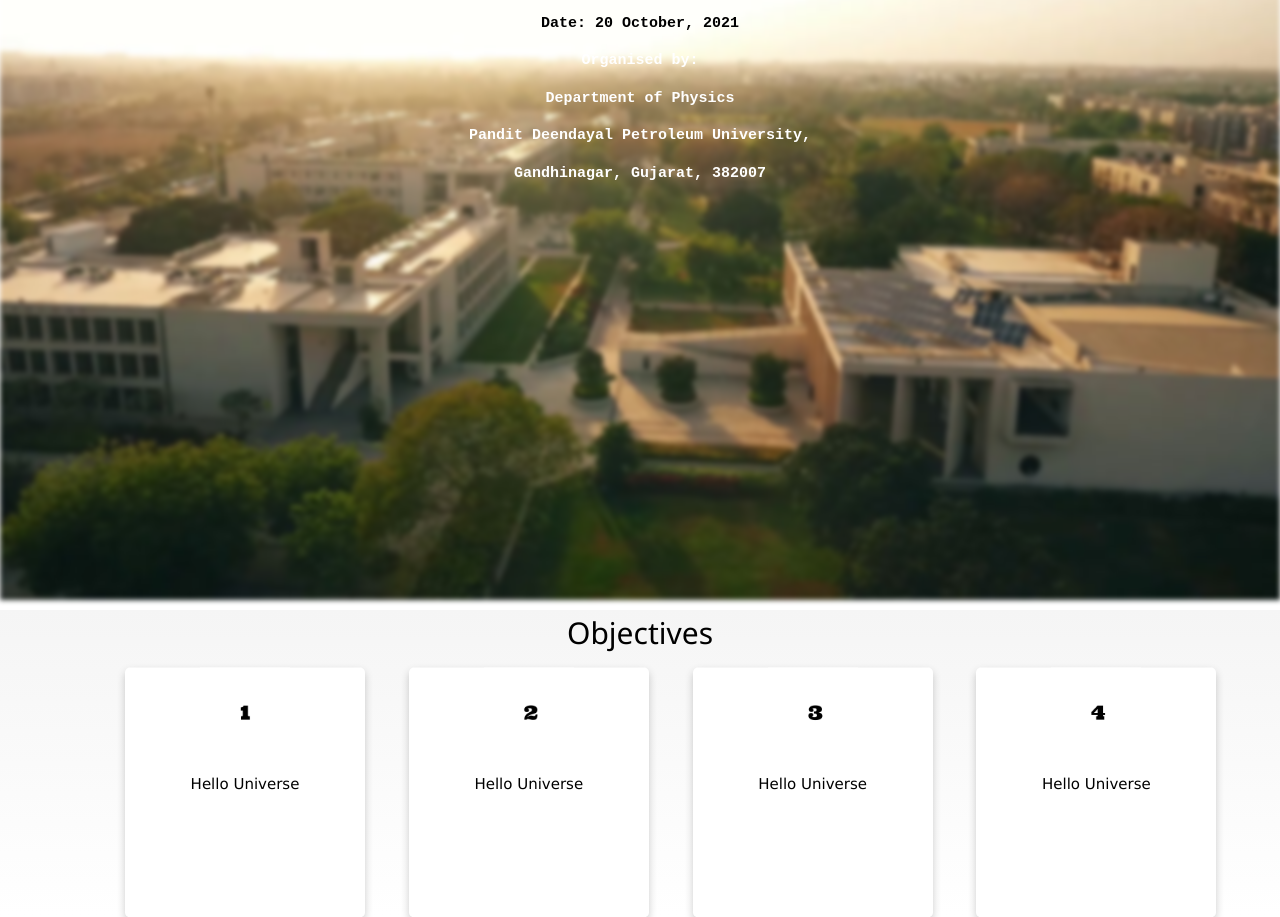
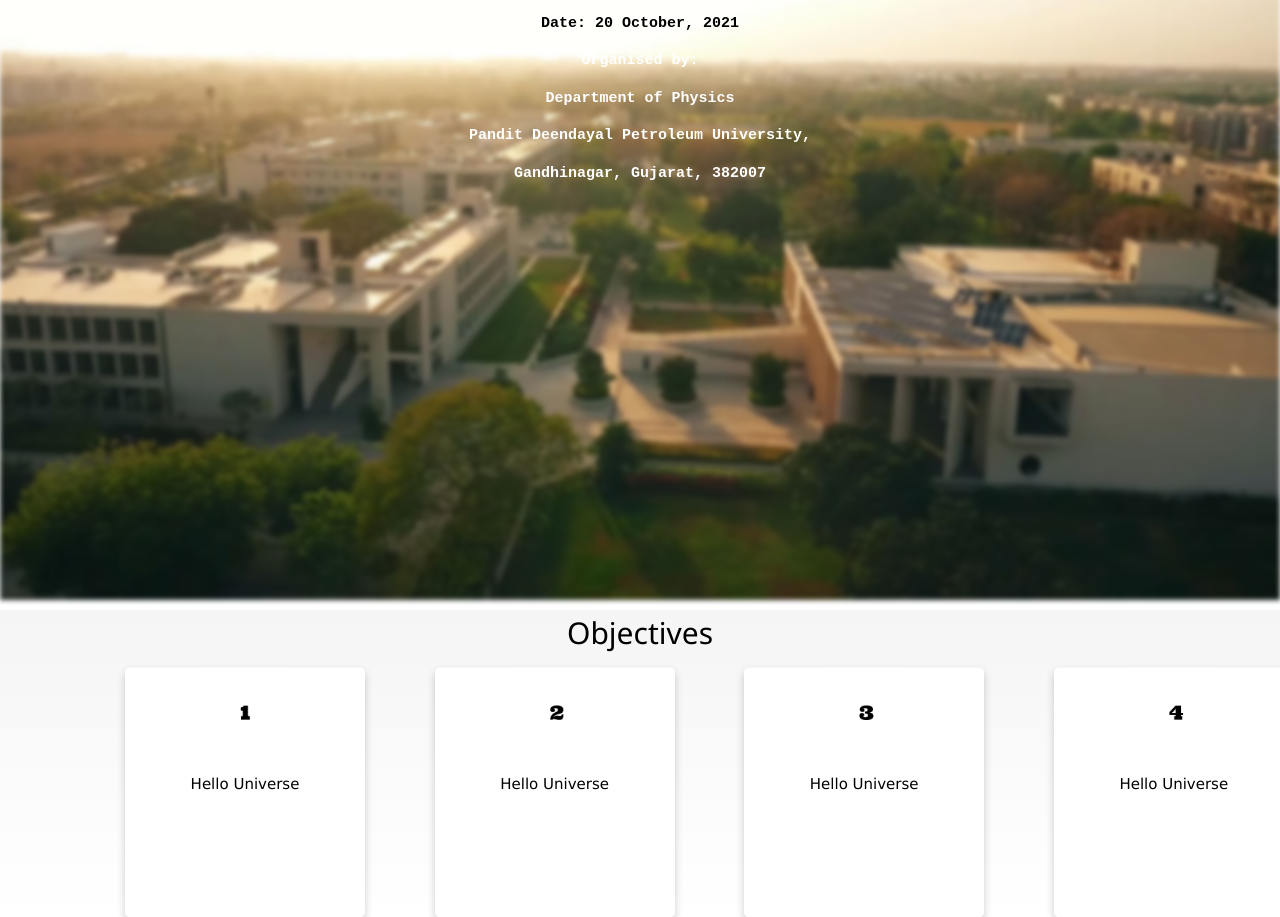
Before and after one commit to iccmp2021/iccmp2021.github.io, a plain HTML site: page index.html in a window 1280 px wide. Shown: the part 254-1171 px from the top of the page. Drawn offline with nearby package versions, Linux system fonts and the light colour scheme.

Commit message:
Update style.css

```diff
--- a/style.css
+++ b/style.css
@@ -89,7 +89,7 @@ html {
 }
 .column {
   float: left;
-  width: 22%;
+  width: 24%;
   padding: 0 10px;
 }
 
```
